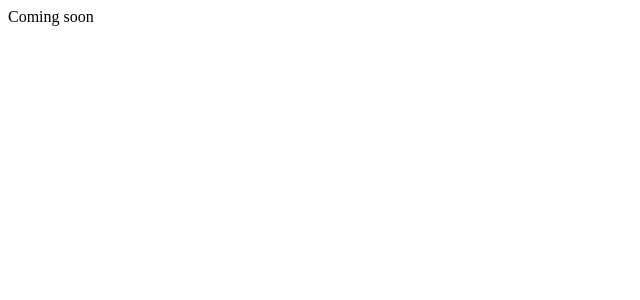
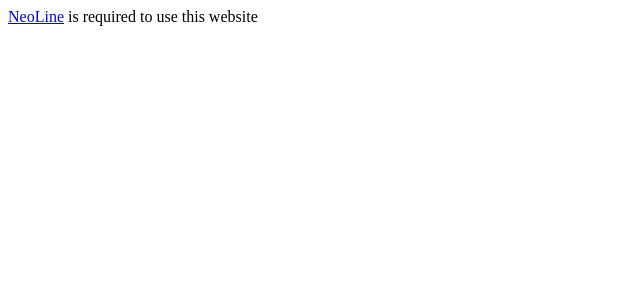
Before and after one commit to ngdenterprise/neo-pet-shop, a React (Create React App) app: page / in a window 1280 px wide. Shown: the top 300 px of the page, without its empty margins (0-640 px from the left). Built offline with nearby package versions, Linux system fonts and the light colour scheme.

Commit message:
detect NeoLine extension

```diff
--- a/src/App.tsx
+++ b/src/App.tsx
@@ -1,7 +1,9 @@
 import React from "react";
 
+import RequireWallet from "./components/RequireWallet/RequireWallet";
+
 function App() {
-  return <>Coming soon</>;
+  return <RequireWallet>Coming soon</RequireWallet>;
 }
 
 export default App;
--- /dev/null
+++ b/src/components/RequireWallet/RequireWallet.tsx
@@ -0,0 +1,38 @@
+import React, { useEffect, useState } from "react";
+
+import RequireWalletInstallationInstructions from "./RequireWalletInstallationInstructions";
+import RequireWalletSplashScreen from "./RequireWalletSplashScreen";
+
+const SPLASH_SCREEN_DURATION_MS = 3000;
+
+type Props = {
+  children: any;
+};
+
+/**
+ * This component will only render its children when the NeoLine
+ * extension has ben detected.  Before the extension is detected,
+ * it will display a message explaining how to insstall the extension.
+ */
+export default function RequireWallet({ children }: Props) {
+  const [neoLineDetected, setNeoLineDetected] = useState(false);
+  const [showSplashScreen, setShowSplashScreen] = useState(true);
+
+  useEffect(() => {
+    window.addEventListener("NEOLine.NEO.EVENT.READY", () => {
+      setNeoLineDetected(true);
+    });
+  }, []);
+
+  useEffect(() => {
+    setTimeout(() => setShowSplashScreen(false), SPLASH_SCREEN_DURATION_MS);
+  }, []);
+
+  if (neoLineDetected) {
+    return children;
+  } else if (showSplashScreen) {
+    return <RequireWalletSplashScreen />;
+  } else {
+    return <RequireWalletInstallationInstructions />;
+  }
+}
--- /dev/null
+++ b/src/components/RequireWallet/RequireWalletInstallationInstructions.tsx
@@ -0,0 +1,16 @@
+import React from "react";
+
+/**
+ * Content that is rendered when the NeoLine extension has not been
+ * detected.
+ */
+export default function RequireWalletInstallationInstructions() {
+  return (
+    <div>
+      <a href="https://chrome.google.com/webstore/detail/neoline/cphhlgmgameodnhkjdmkpanlelnlohao">
+        NeoLine
+      </a>{" "}
+      is required to use this website
+    </div>
+  );
+}
--- /dev/null
+++ b/src/components/RequireWallet/RequireWalletSplashScreen.tsx
@@ -0,0 +1,9 @@
+import React from "react";
+
+/**
+ * Content that is rendered for the first few seconds after the page
+ * is loaded (while waiting for the NeoLine initialization event).
+ */
+export default function RequireWalletSplashScreen() {
+  return <div>Looking for wallet...</div>;
+}
```
